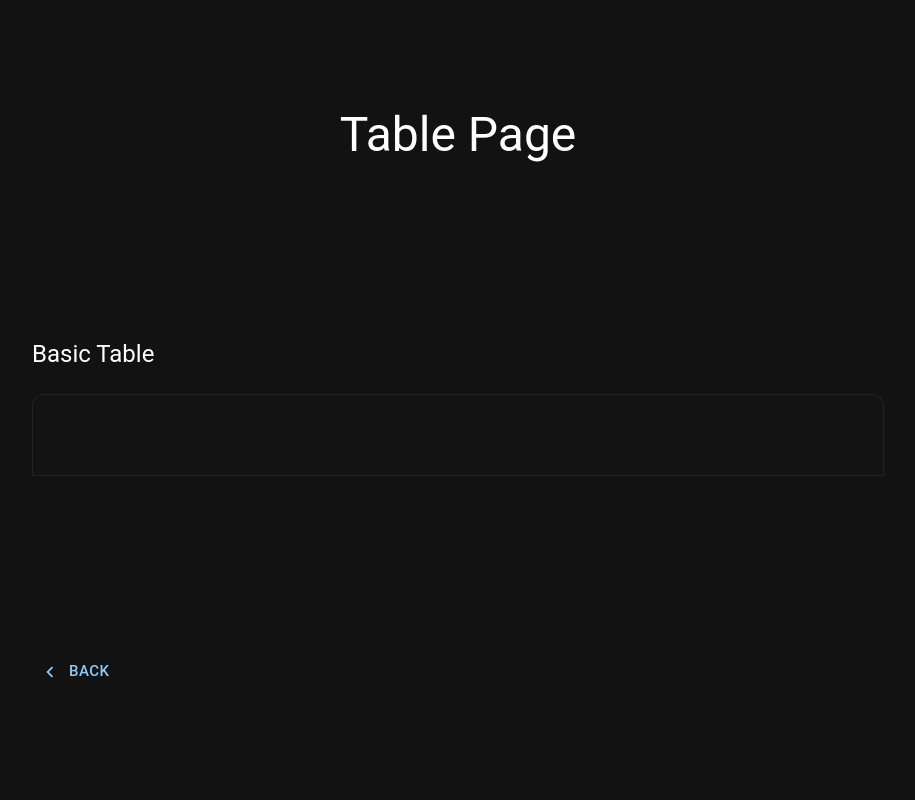
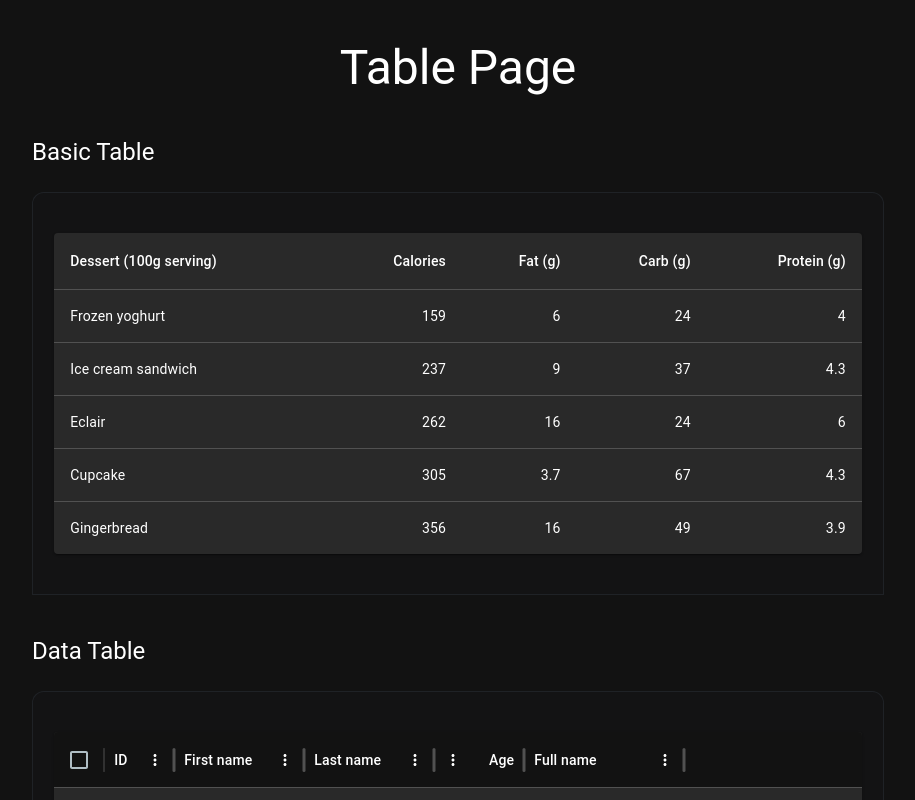
Before and after one commit to watcharakornton/mui_tutorials, a React (Vite) app: page /table in a window 1280 px wide. Shown: the top 800 px of the page, without its empty margins (182-1097 px from the left). Built offline with nearby package versions, Linux system fonts and the light colour scheme.

Commit message:
Add BasicTable and DataList module into Table component

```diff
--- a/package.json
+++ b/package.json
@@ -15,6 +15,7 @@
     "@mui/icons-material": "^6.4.7",
     "@mui/material": "^6.4.7",
     "@mui/system": "^6.4.7",
+    "@mui/x-data-grid": "^7.28.1",
     "prop-types": "^15.8.1",
     "react": "^19.0.0",
     "react-dom": "^19.0.0",
--- a/src/data-display/TableComponent.jsx
+++ b/src/data-display/TableComponent.jsx
@@ -1,10 +1,110 @@
 import * as React from 'react';
 import MyContainer from "../component/MyContainer";
+import {
+    Table,
+    TableBody,
+    TableCell,
+    TableContainer,
+    TableHead,
+    TableRow,
+    Paper,
+} from '@mui/material';
+import { DataGrid } from '@mui/x-data-grid';
 
-export const BasicTable = () => {
+export const DataTable = () => {
+    const columns = [
+        { field: 'id', headerName: 'ID', width: 70 },
+        { field: 'firstName', headerName: 'First name', width: 130 },
+        { field: 'lastName', headerName: 'Last name', width: 130 },
+        {
+            field: 'age',
+            headerName: 'Age',
+            type: 'number',
+            width: 90,
+        },
+        {
+            field: 'fullName',
+            headerName: 'Full name',
+            description: 'This column has a value getter and is not sortable',
+            sortable: false,
+            width: 160,
+            valueGetter: (value, row) => `${row.firstName || ''} ${row.lastName || ''}`,
+        },
+    ];
+
+    const rows = [
+        { id: 1, lastName: 'Snow', firstName: 'Jon', age: 35 },
+        { id: 2, lastName: 'Lannister', firstName: 'Cersei', age: 42 },
+        { id: 3, lastName: 'Lannister', firstName: 'Jaime', age: 45 },
+        { id: 4, lastName: 'Stark', firstName: 'Arya', age: 16 },
+        { id: 5, lastName: 'Targaryen', firstName: 'Daenerys', age: null },
+        { id: 6, lastName: 'Melisandre', firstName: null, age: 150 },
+        { id: 7, lastName: 'Clifford', firstName: 'Ferrara', age: 44 },
+        { id: 8, lastName: 'Frances', firstName: 'Rossino', age: 36 },
+        { id: 9, lastName: 'Roxie', firstName: 'Hervey', age: 65 },
+    ];
+
+    const paginationModel = { page: 0, pageSize: 5 };
+
     return (
-        <MyContainer title="Basic Table">
-
+        <MyContainer title="Data Table">
+            <Paper sx={{ height: 'auto', width: '95%' }}>
+                <DataGrid
+                    rows={rows}
+                    columns={columns}
+                    initialState={{ pagination: { paginationModel } }}
+                    pageSizeOptions={[5, 10]}
+                    checkboxSelection
+                    sx={{ border: 0 }}
+                />
+            </Paper>
         </MyContainer>
     )
 }
+
+export const BasicTable = () => {
+    function createData(name, calories, fat, carbs, protein) {
+        return { name, calories, fat, carbs, protein };
+    }
+
+    const rows = [
+        createData('Frozen yoghurt', 159, 6.0, 24, 4.0),
+        createData('Ice cream sandwich', 237, 9.0, 37, 4.3),
+        createData('Eclair', 262, 16.0, 24, 6.0),
+        createData('Cupcake', 305, 3.7, 67, 4.3),
+        createData('Gingerbread', 356, 16.0, 49, 3.9),
+    ];
+    return (
+        <MyContainer title="Basic Table">
+            <TableContainer component={Paper} sx={{ maxWidth: '95%' }} >
+                <Table sx={{ minWidth: 650 }} aria-label="simple table">
+                    <TableHead>
+                        <TableRow>
+                            <TableCell>Dessert (100g serving)</TableCell>
+                            <TableCell align="right">Calories</TableCell>
+                            <TableCell align="right">Fat&nbsp;(g)</TableCell>
+                            <TableCell align="right">Carb&nbsp;(g)</TableCell>
+                            <TableCell align="right">Protein&nbsp;(g)</TableCell>
+                        </TableRow>
+                    </TableHead>
+                    <TableBody>
+                        {rows.map((row) => (
+                            <TableRow
+                                key={row.name}
+                                sx={{ '&:last-child td, &:last-child th': { border: 0 } }}
+                            >
+                                <TableCell component="th" scope="row">
+                                    {row.name}
+                                </TableCell>
+                                <TableCell align="right">{row.calories}</TableCell>
+                                <TableCell align="right">{row.fat}</TableCell>
+                                <TableCell align="right">{row.carbs}</TableCell>
+                                <TableCell align="right">{row.protein}</TableCell>
+                            </TableRow>
+                        ))}
+                    </TableBody>
+                </Table>
+            </TableContainer>
+        </MyContainer>
+    )
+}
--- a/src/pages/TablePage.jsx
+++ b/src/pages/TablePage.jsx
@@ -3,12 +3,15 @@ import { Container, Grid, Typography, Button, Divider } from "@mui/material";
 import { ChevronLeft as ChevronLeftIcon } from "@mui/icons-material";
 
 import {
-    BasicTable
+    BasicTable,
+    DataTable,
+
 } from "../data-display/TableComponent";
 
 const IconsPage = () => {
     const sections = [
         <BasicTable />,
+        <DataTable />,
     ];
 
     return (
```
Also changed, not shown: 1 other file (tests, documents, lock files or other folders).
